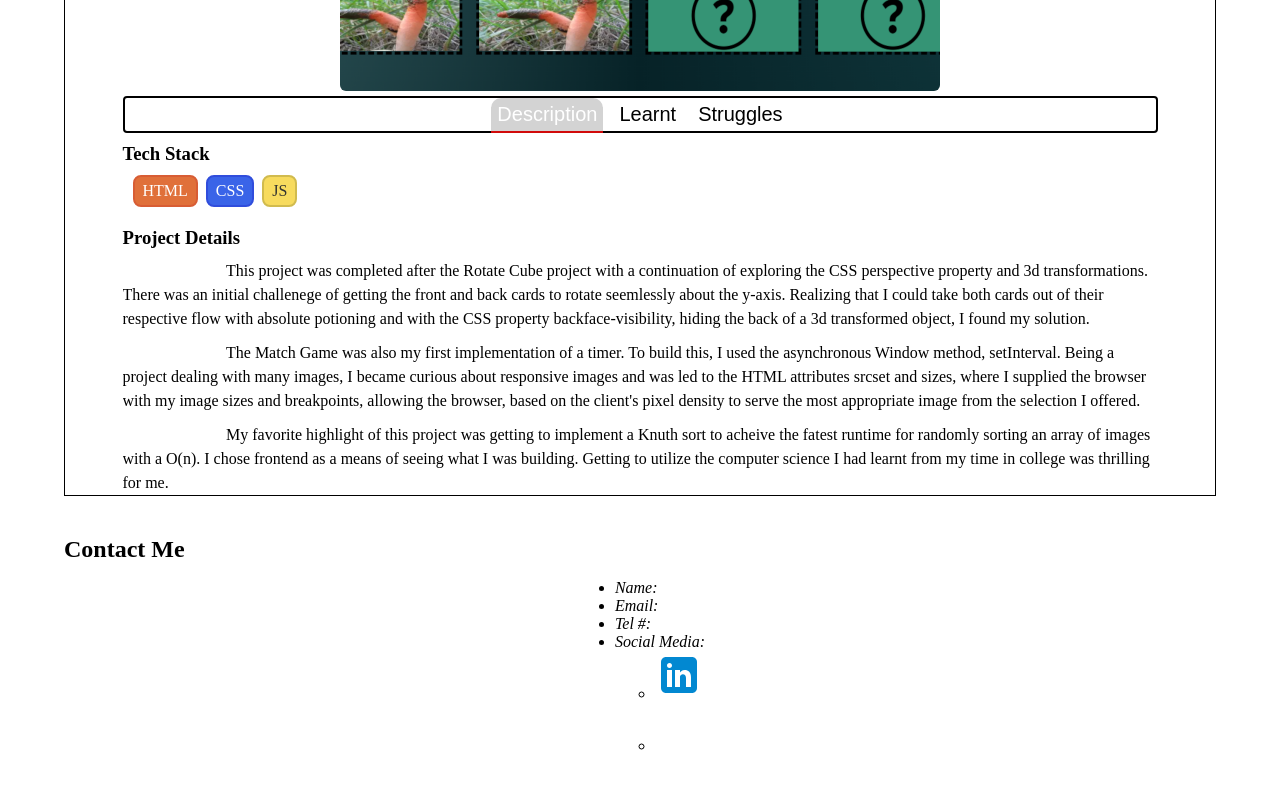
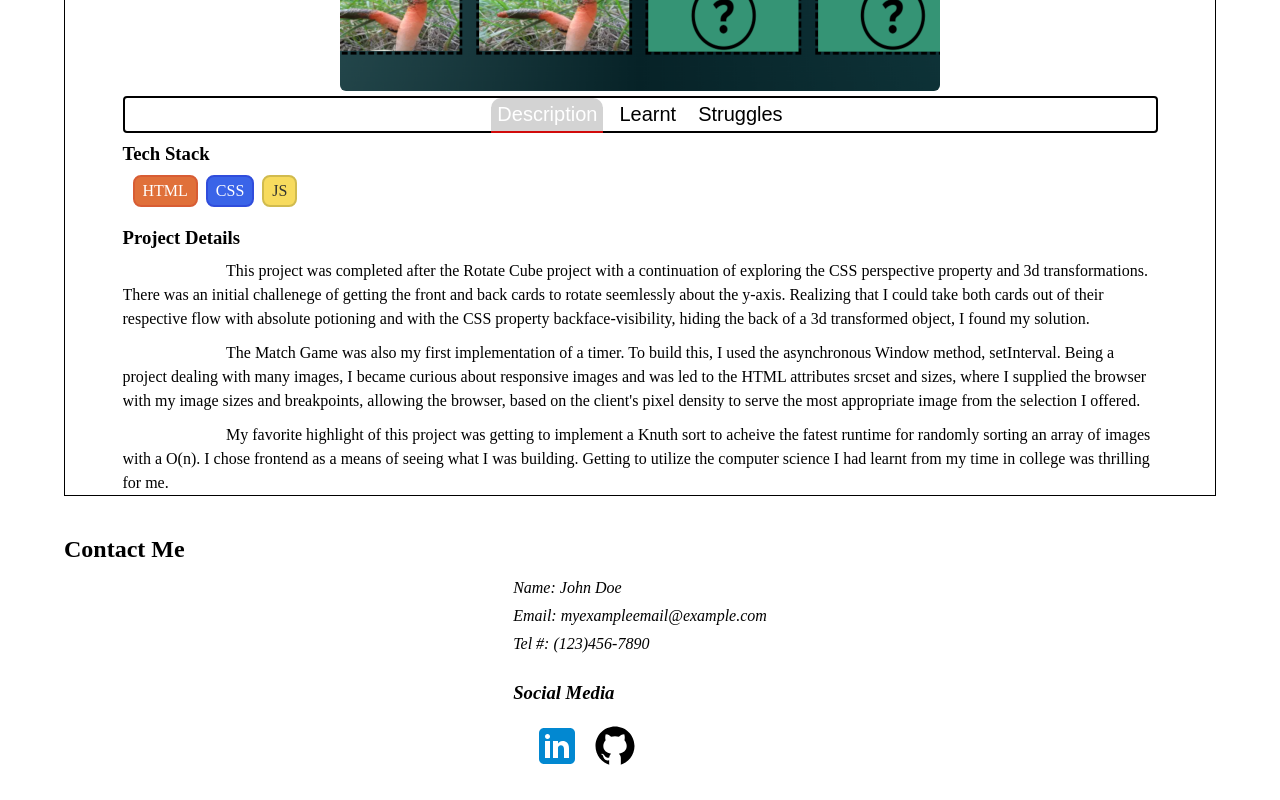
Before and after one commit to worldOfVerdure/Portfolio, a React (Vite) app: page / in a window 1280 px wide. Shown: the part 1418-2218 px from the top of the page. Before the commit the page ends 2189 px from the top, so only its background shows below. Built offline with nearby package versions, Linux system fonts and the light colour scheme.

Commit message:
Add black github svg and clean up the ContactMe component

```diff
--- a/src/components/Contact/ContactMe.jsx
+++ b/src/components/Contact/ContactMe.jsx
@@ -9,11 +9,12 @@ export default function ContactMe() {
       <h2>Contact Me</h2>
       <ContactAddress>
         <ul>
-          <li><span>Name:</span></li>
-          <li><span>Email:</span></li>
-          <li><span>Tel #:</span></li>
-          <li>
-            <span>Social Media:</span>
+          <li><span>Name: John Doe</span></li>
+          <li><span>Email: myexampleemail@example.com</span></li>
+          <li><span>Tel #: (123)456-7890</span></li>
+          <SocialMediaContainer>
+            <h3>Social Media</h3>
+            <nav>
               <ul>
                 <li>
                   <SocialMediaAnchor
@@ -30,7 +31,8 @@ export default function ContactMe() {
                   />
                 </li>
               </ul>
-          </li>
+            </nav>
+          </SocialMediaContainer>
         </ul>
       </ContactAddress>
     </ContactFooter>
@@ -41,8 +43,34 @@ const ContactAddress = styled.address`
   align-items: center;
   display: flex;
   flex-direction: column;
+
+  & ul {
+    list-style-type: none;
+    padding: 0;
+  }
+
+  & ul > li {
+    margin-bottom: 1rem;
+  }
+
+  & ul > li:last-child {
+    margin-bottom: 0;
+  }
 `;
 
 const ContactFooter = styled.footer`
   width: 90vw;
 `;
+
+const SocialMediaContainer = styled.li`
+  align-items: start;
+  display: flex;
+  flex-direction: column;
+  margin-top: 1rem;
+
+  & ul {
+    display: flex;
+    gap: 1rem;
+    margin-left: 2rem;
+  }
+`;
```
Also changed, not shown: src/assets/images/socialMediaIcons/github.svg. Lines whose indentation alone changed are shown as unchanged.
